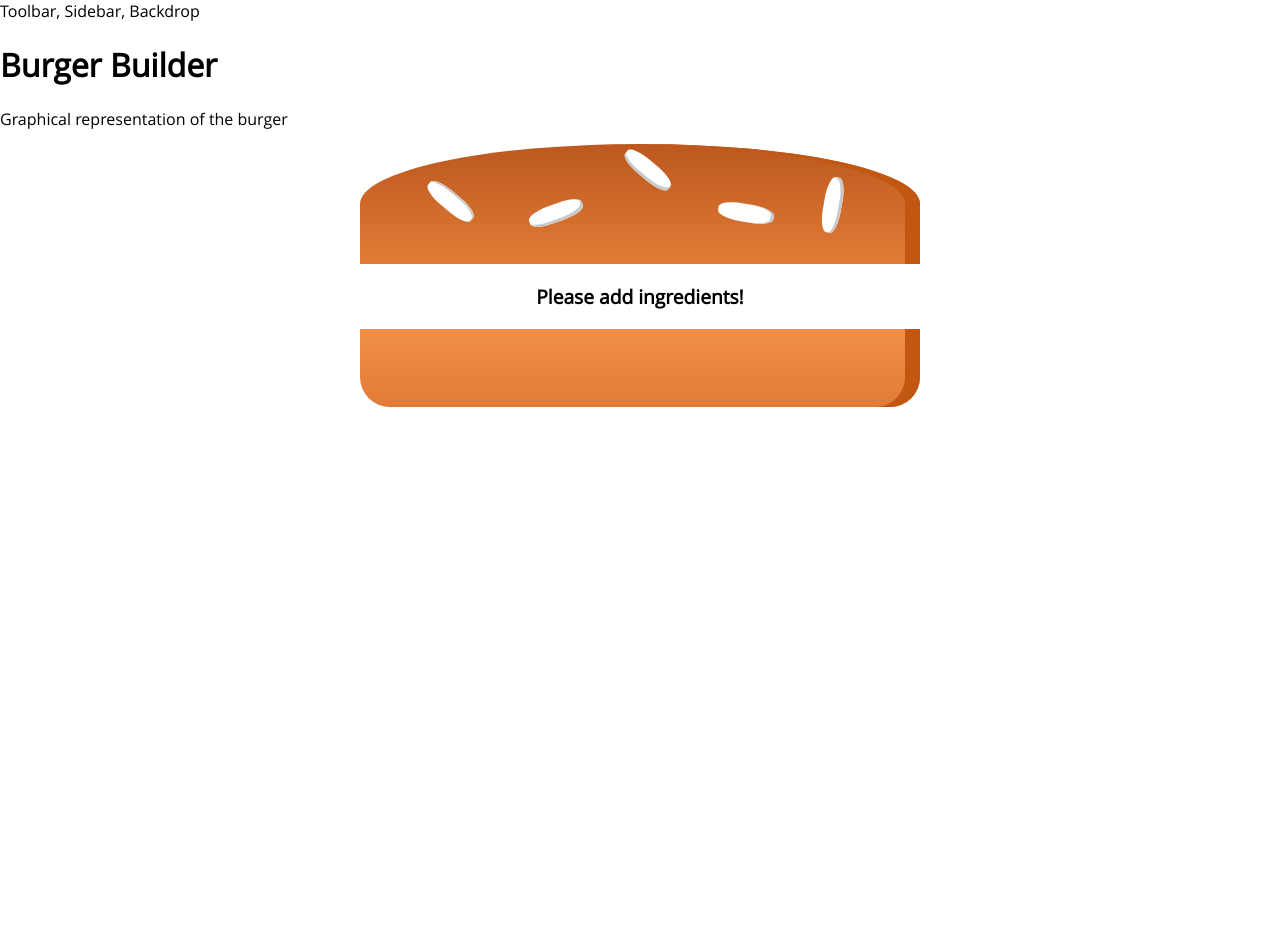
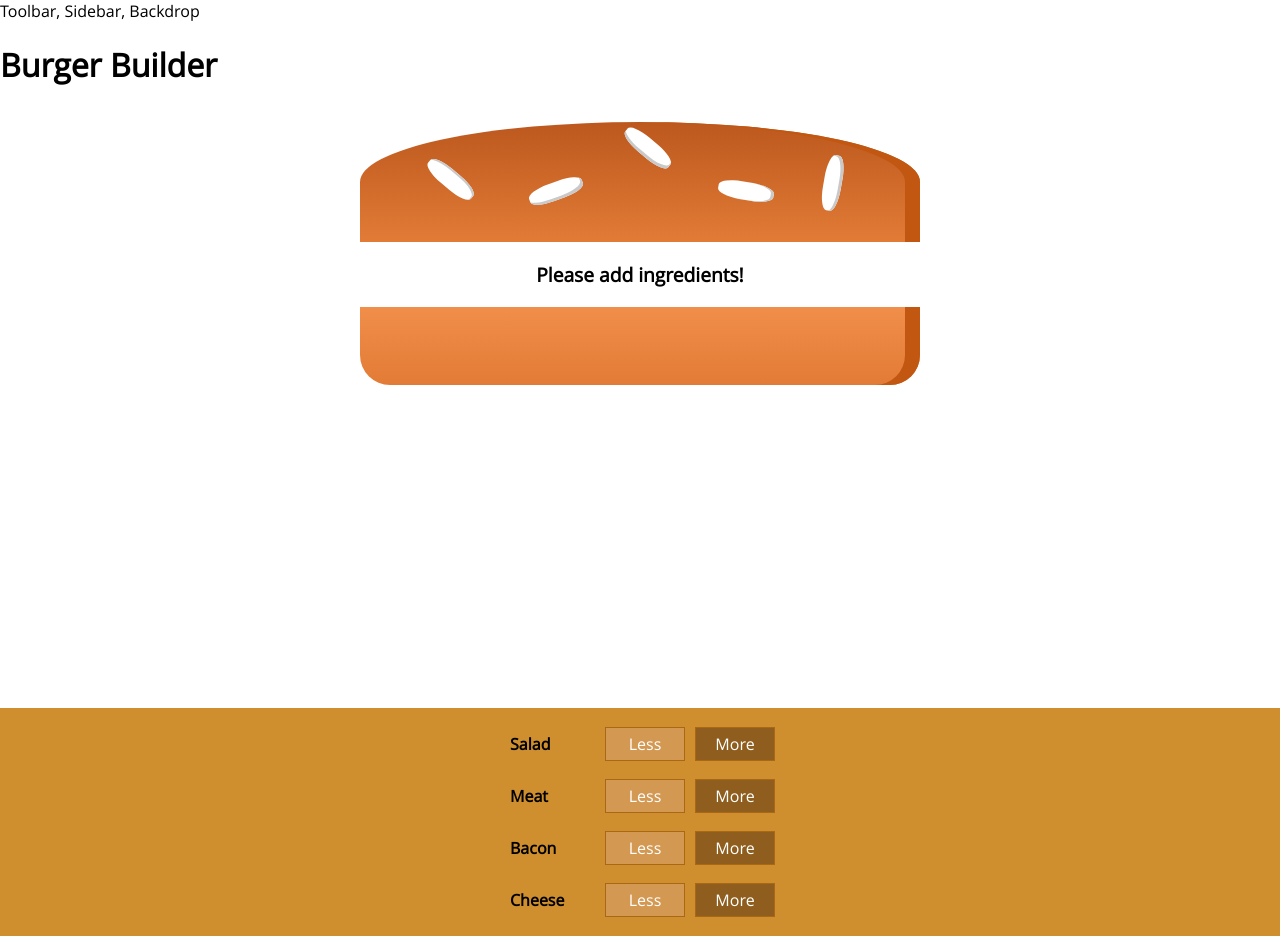
Before and after one commit to tremuradaniel/burger_app, a React (Create React App) app: page / in a window 1280 px wide. Before the commit the page ends 800 px from the top, so only its background shows below. Built offline with nearby package versions, Linux system fonts and the light colour scheme.

Commit message:
Outputting Multiple Build Controls

```diff
--- a/src/components/Burger/BuildControls/BuildControl/BuildControl.js
+++ b/src/components/Burger/BuildControls/BuildControl/BuildControl.js
@@ -1,13 +1,13 @@
 import React from "react";
 
-import classes from './BuildControl.css';
+import classes from './BuildControl.module.css';
 
-const buildControl = (props) => {
+const buildControl = (props) => (
     <div className={classes.BuildControl}>
         <div className={classes.Label}>{props.label}</div>
         <button className={classes.Less}>Less</button>
         <button className={classes.More}>More</button>
     </div>
-};
+);
 
 export default buildControl;
--- a/src/components/Burger/BuildControls/BuildControls.js
+++ b/src/components/Burger/BuildControls/BuildControls.js
@@ -1,9 +1,21 @@
 import React from 'react';
 
-const buildControls = (props) => {
-    <div>
+import classes from './BuildControls.module.css';
+import BuildControl from './BuildControl/BuildControl';
 
+const controls = [
+    { label: 'Salad', type: 'salad' },
+    { label: 'Meat', type: 'meat' },
+    { label: 'Bacon', type: 'bacon' },
+    { label: 'Cheese', type: 'cheese' },
+];
+
+const buildControls = (props) => (
+    <div className={classes.BuildControls}>
+        {controls.map(ctrl => (
+            <BuildControl key={ctrl.label} label={ctrl.label}></BuildControl>
+        ))}
     </div>
-};
+);
 
 export default buildControls;
--- a/src/containers/BurgerBuilder/BurgerBuilder.js
+++ b/src/containers/BurgerBuilder/BurgerBuilder.js
@@ -2,6 +2,7 @@
 
 import Auxiliary from '../../hoc/Auxiliary';
 import Burger from '../../components/Burger/Burger';
+import BuildControls from '../../components/Burger/BuildControls/BuildControls';
 
 class BurgerBuilder extends Component {
 
@@ -17,8 +18,8 @@
     render () {
         return (
             <Auxiliary>
-                <div>Graphical representation of the burger</div>
                 <Burger ingredients={ this.state.ingredients } />
+                <BuildControls></BuildControls>
             </Auxiliary>
         );
     }
```
Also changed, not shown: src/components/Burger/BuildControls/BuildControl/BuildControl.module.css (renamed from src/components/Burger/BuildControls/BuildControl/BuildControl.css), src/components/Burger/BuildControls/BuildControls.module.css (renamed from src/components/Burger/BuildControls/BuildControls.css).
